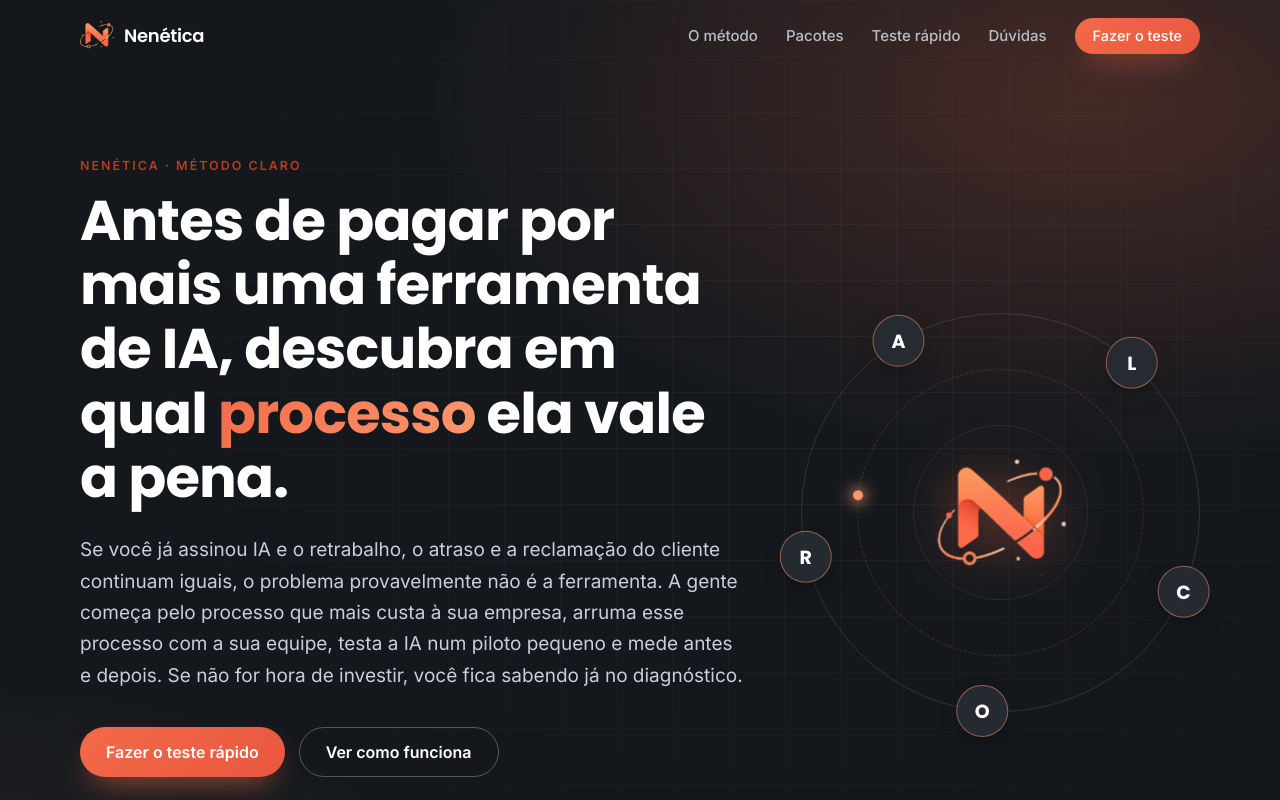
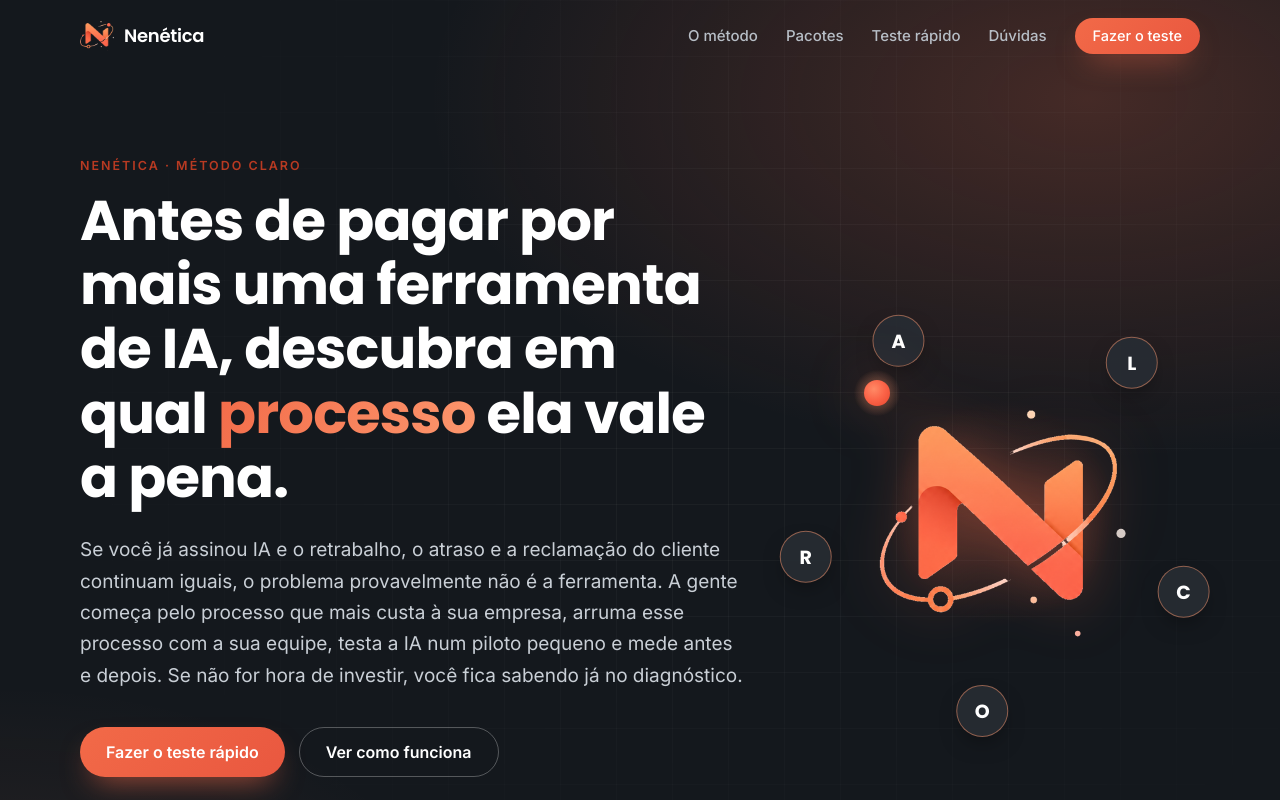
Before and after one commit to Jedsoncastro/metodo-claro, a plain HTML site: page index.html in a window 1280 px wide. Shown: the top 800 px of the page. Drawn offline with Linux system fonts and the light colour scheme.

Commit message:
feat: logo animada oficial da Nenética na abertura
As letras CLARO continuam orbitando; saem os anéis, o pontinho separado e
a pulsação. A bolinha da própria logo percorre a órbita do N.

Co-Authored-By: Claude Opus 5.5 <noreply@anthropic.com>

```diff
--- a/index.html
+++ b/index.html
@@ -65,20 +65,14 @@ h2{font-size:clamp(30px,4.2vw,46px);font-weight:700;max-width:22ch}
 .selos span{display:flex;align-items:center;gap:8px}
 .selos span::before{content:"";width:7px;height:7px;border-radius:50%;background:var(--coral)}
 .orbita{position:relative;aspect-ratio:1;max-width:400px;justify-self:center;width:100%}
-.orbita .anel{position:absolute;inset:0;border-radius:50%;border:1px solid rgba(255,255,255,.12)}
-.orbita .anel.a2{inset:14%;border-color:rgba(242,106,72,.28)}
-.orbita .anel.a3{inset:28%;border-color:rgba(255,255,255,.08)}
-/* Regra Nenética: o centro do N coincide com o centro do alvo. icone-centro.png já vem recentrado pelo
-   corpo do N, e a animação pulsa no lugar, sem deslocar. */
-.orbita .logo{position:absolute;inset:34%;display:grid;place-items:center;animation:pulsa 6s ease-in-out infinite;transform-origin:50% 50%}
-.orbita .logo img{width:100%;height:auto;filter:drop-shadow(0 0 28px rgba(242,106,72,.45))}
+/* Regra Nenética: o centro do N coincide com o centro do alvo. A logo animada usa a geometria de
+   icone-centro.png (já recentrado pelo corpo do N); só a bolinha se move, o N fica parado no centro.
+   Logo animada oficial (22/11/2026): a bolinha da própria logo percorre a órbita, sem anéis externos. */
+.orbita .logo{position:absolute;inset:19%;display:grid;place-items:center;background:radial-gradient(circle at 50% 50%,rgba(242,106,72,.22),transparent 66%)}
+.orbita .logo svg{width:100%;height:auto;overflow:visible;filter:drop-shadow(0 0 28px rgba(242,106,72,.35))}
 .orbita .letra{position:absolute;width:52px;height:52px;margin:-26px 0 0 -26px;border-radius:50%;display:grid;place-items:center;font:700 19px/1 Poppins,sans-serif;color:#fff;background:rgba(39,45,51,.9);border:1px solid rgba(253,152,110,.5);box-shadow:0 10px 24px -10px rgba(0,0,0,.6)}
 .giro{position:absolute;inset:0;animation:gira 22s linear infinite}
 .giro .letra{animation:contra 22s linear infinite}
-.orbita .anel.a2{border-style:dashed;animation:gira 40s linear infinite reverse}
-.orbita .eletron{position:absolute;inset:14%;animation:gira 9s linear infinite}
-.orbita .eletron::before{content:"";position:absolute;left:50%;top:-5px;width:10px;height:10px;margin-left:-5px;border-radius:50%;background:var(--coral-2);box-shadow:0 0 14px 3px rgba(253,152,110,.7)}
-@keyframes pulsa{0%,100%{transform:scale(1)}50%{transform:scale(1.05)}}
 @keyframes gira{to{transform:rotate(360deg)}}
 @keyframes contra{to{transform:rotate(-360deg)}}
 
@@ -299,7 +293,6 @@ footer .wrap{display:flex;justify-content:space-between;gap:16px;flex-wrap:wrap}
       </div>
     </div>
     <div class="orbita" aria-hidden="true">
-      <div class="anel"></div><div class="anel a2"></div><div class="anel a3"></div><div class="eletron"></div>
       <div class="giro">
         <span class="letra" style="left:50%;top:0%">C</span>
         <span class="letra" style="left:2.4%;top:34.5%">L</span>
@@ -307,7 +300,20 @@ footer .wrap{display:flex;justify-content:space-between;gap:16px;flex-wrap:wrap}
         <span class="letra" style="left:79.4%;top:90.5%">R</span>
         <span class="letra" style="left:97.6%;top:34.5%">O</span>
       </div>
-      <div class="logo"><img src="icone-centro.png" alt="" width="400" height="387"></div>
+      <div class="logo"><svg class="logo-nenetica" viewBox="0 0 400 387" aria-hidden="true">
+        <defs>
+          <radialGradient id="nen-bolinha" cx="38%" cy="35%" r="70%"><stop offset="0%" stop-color="#ff8a66"/><stop offset="60%" stop-color="#fb6448"/><stop offset="100%" stop-color="#ef5238"/></radialGradient>
+          <radialGradient id="nen-brilho"><stop offset="0%" stop-color="#fd986e" stop-opacity=".55"/><stop offset="100%" stop-color="#fd986e" stop-opacity="0"/></radialGradient>
+          <clipPath id="nen-metade-de-tras"><polygon points="-688,677 1073,-271 599,-1151 -1162,-203"/></clipPath>
+          <mask id="nen-atras-do-n" maskUnits="userSpaceOnUse" x="-60" y="-60" width="520" height="507"><rect x="-60" y="-60" width="520" height="507" fill="#fff"/><g clip-path="url(#nen-metade-de-tras)"><image href="icone-silhueta.png" width="400" height="387"/></g></mask>
+        </defs>
+        <image href="icone-centro-sem-bolinha.png" width="400" height="387"/>
+        <circle cx="394.5" cy="227" r="7.4" fill="#d6cbc6"/><circle cx="324.5" cy="389" r="4.5" fill="#fcaf9e"/>
+        <g mask="url(#nen-atras-do-n)">
+          <circle r="38" fill="url(#nen-brilho)"><animateMotion dur="9s" repeatCount="indefinite" path="M 340.1 74.8 A 213 96.7 -28.3 1 1 45.4 331.6 A 213 96.7 -28.3 1 1 340.1 74.8 Z"/></circle>
+          <circle r="21" fill="url(#nen-bolinha)"><animateMotion dur="9s" repeatCount="indefinite" path="M 340.1 74.8 A 213 96.7 -28.3 1 1 45.4 331.6 A 213 96.7 -28.3 1 1 340.1 74.8 Z"/></circle>
+        </g>
+      </svg></div>
     </div>
   </div>
 </section>
@@ -834,5 +840,11 @@ footer .wrap{display:flex;justify-content:space-between;gap:16px;flex-wrap:wrap}
   }
 })();
 </script>
+<script>
+  // Logo animada: quem pede menos movimento vê a logo parada (as letras CLARO seguem girando devagar).
+  (function(){var m=window.matchMedia&&matchMedia('(prefers-reduced-motion: reduce)');
+    function aplicar(){document.querySelectorAll('svg.logo-nenetica').forEach(function(s){if(m&&m.matches){s.pauseAnimations();s.setCurrentTime(0);}else{s.unpauseAnimations();}});}
+    aplicar(); if(m&&m.addEventListener)m.addEventListener('change',aplicar);})();
+</script>
 </body>
 </html>
```
Also changed, not shown: icone-centro-sem-bolinha.png (added), icone-silhueta.png (added).
